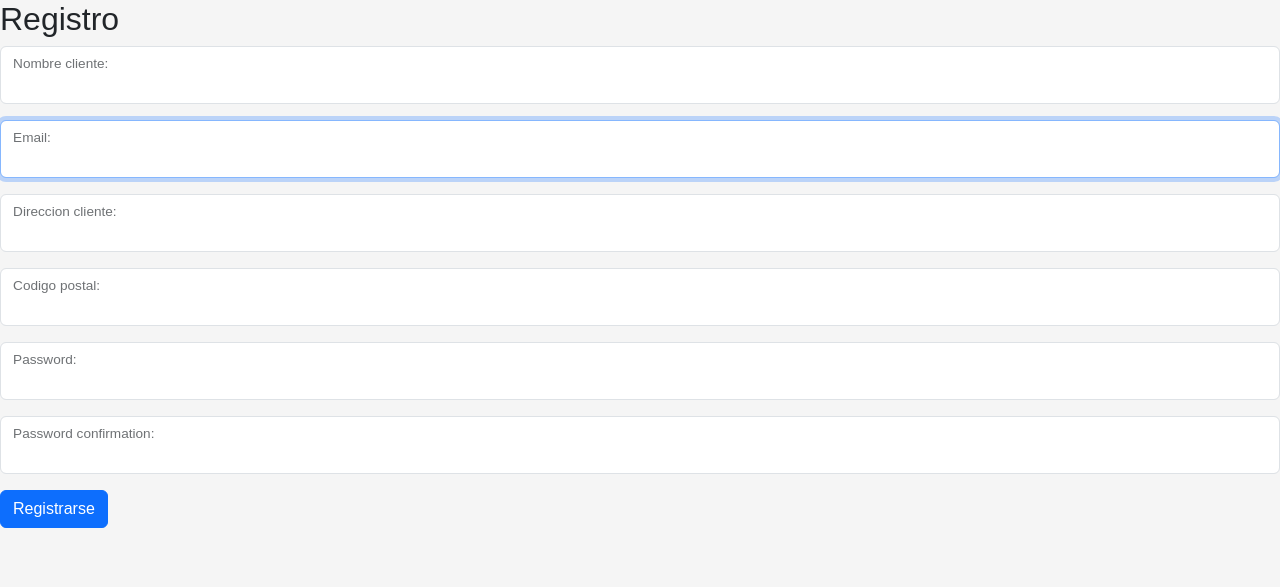
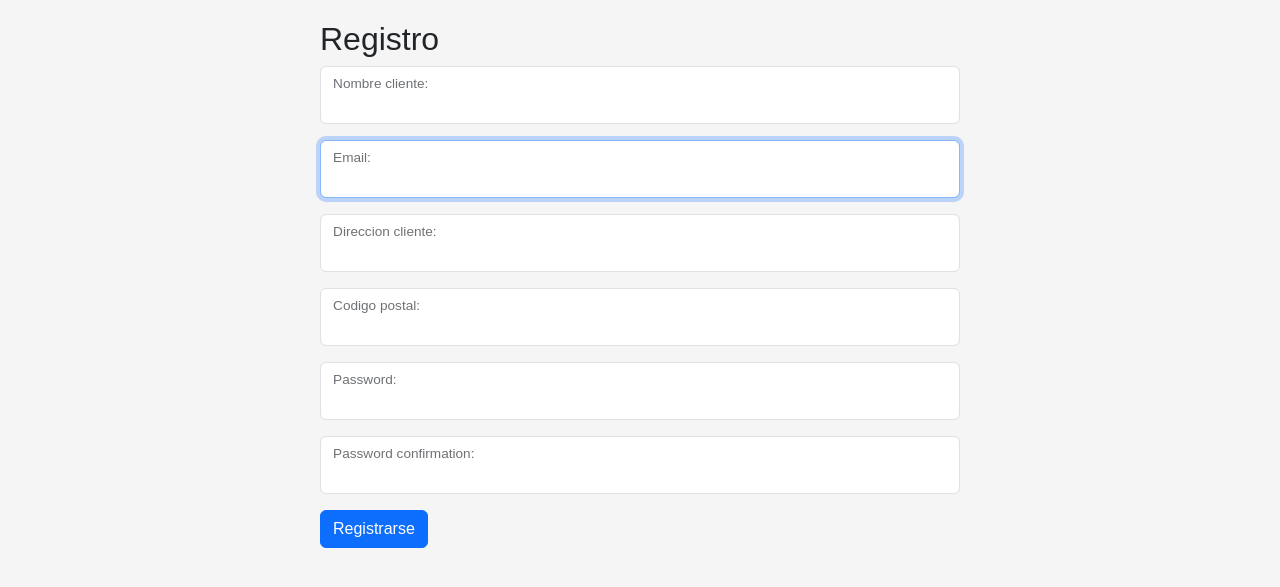
Before and after one commit to edubrialesUFV/atenea, a Django app: page /register/ in a window 1280 px wide. Shown: the part 56-643 px from the top of the page. Run offline with Django 4.2, Linux system fonts and the light colour scheme.

Commit message:
estilo modificado

```diff
--- a/gestion_almacenes/static/style.css
+++ b/gestion_almacenes/static/style.css
@@ -49,3 +49,8 @@ body {
 a {
     text-decoration: none;
   }
+.contenedor{
+    margin-left: 25%;
+    margin-right: 25%;
+    margin-top: 20px;
+}
--- a/gestion_almacenes/templates/register.html
+++ b/gestion_almacenes/templates/register.html
@@ -4,6 +4,7 @@
 
 {% load myfilters %}
 
+<div class="contenedor">
   <h2>Registro</h2>
   <form method='POST' id="inis"  class=" mb-3 needs-validation ini">{% csrf_token %}
     {{ form.non_field_errors }}
@@ -41,4 +42,5 @@
       <button class="btn btn-primary" type="submit">Registrarse</button>
     </div>
   </form>
+</div>
 {% endblock %}
```
Also changed, not shown: 7 other files.
